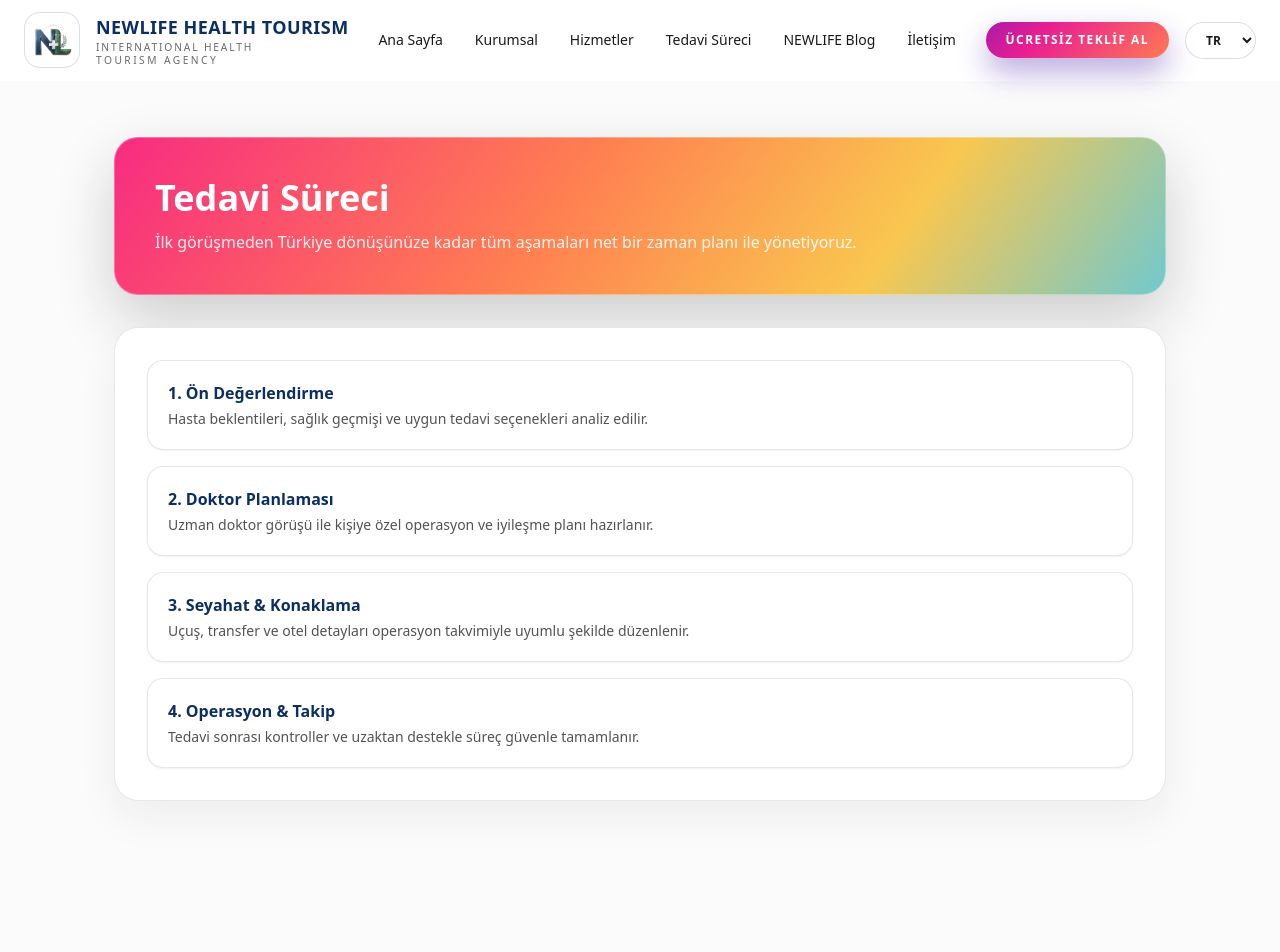
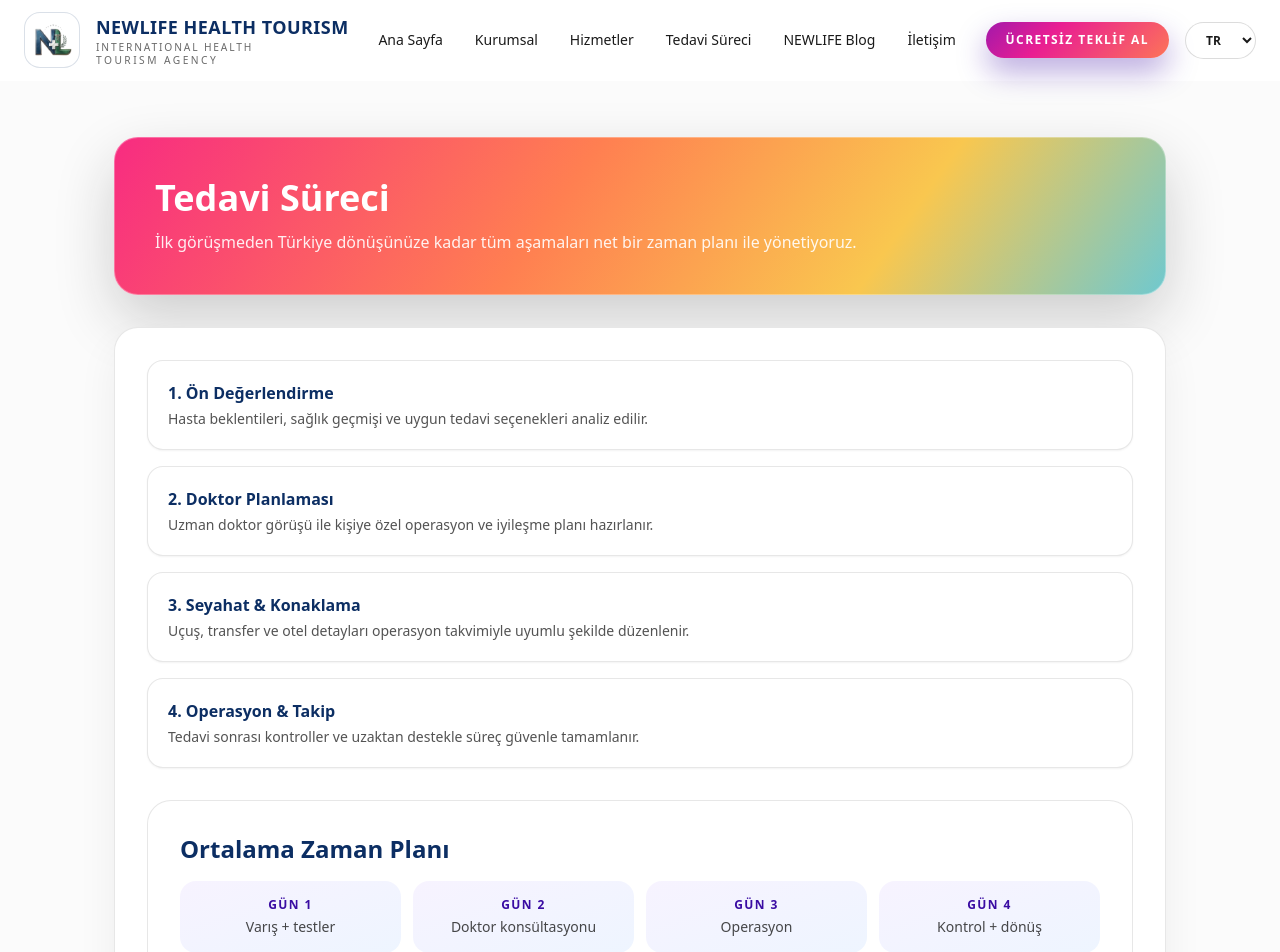
Before and after one commit to ibrahimtkmz/newlifehealth, a Next.js app: page /tedavi-sureci in a window 1280 px wide. Shown: the top 952 px of the page. Before the commit the page ends 857 px from the top, so only its background shows below. Built offline with nearby package versions, Linux system fonts and the light colour scheme.

Commit message:
Enhance header-linked pages with homepage-style sections

```diff
--- a/app/hizmetler/page.jsx
+++ b/app/hizmetler/page.jsx
@@ -12,6 +12,19 @@ export default function HizmetlerPage() {
           </div>
         ))}
       </div>
+
+      <section className="mt-8 grid gap-4 sm:grid-cols-3">
+        {[
+          ["Ön Değerlendirme", "Sağlık geçmişi ve beklentiler analiz edilerek uygun tedavi yol haritası hazırlanır."],
+          ["Uzman Planlama", "Anlaşmalı hekimlerle operasyon, konfor ve iyileşme planı kişiselleştirilir."],
+          ["Süreç Takibi", "Tedavi sonrası kontrol ve uzaktan destekle süreç güvenli şekilde tamamlanır."]
+        ].map(([title, text]) => (
+          <article key={title} className="rounded-2xl border border-[#1A1A1A]/10 bg-white p-5 shadow-sm">
+            <h3 className="text-base font-semibold text-[#0C2E63]">{title}</h3>
+            <p className="mt-2 text-sm text-[#1A1A1A]/70">{text}</p>
+          </article>
+        ))}
+      </section>
     </InnerPageLayout>
   );
 }
--- a/app/iletisim/page.jsx
+++ b/app/iletisim/page.jsx
@@ -17,6 +17,18 @@ export default function IletisimPage() {
           <p className="mt-2 text-base font-semibold">İstanbul, Türkiye</p>
         </div>
       </div>
+
+      <section className="mt-8 grid gap-4 sm:grid-cols-2">
+        <div className="rounded-3xl border border-[#1A1A1A]/10 bg-white p-6 shadow-sm">
+          <h2 className="text-xl font-bold text-[#0C2E63]">Hızlı Destek Saatleri</h2>
+          <p className="mt-2 text-sm text-[#1A1A1A]/75">Pazartesi - Cumartesi: 09:00 - 22:00</p>
+          <p className="text-sm text-[#1A1A1A]/75">Pazar: 11:00 - 18:00</p>
+        </div>
+        <div className="rounded-3xl border border-[#3a0ca3]/20 bg-gradient-to-br from-[#f7f3ff] to-[#eef5ff] p-6 shadow-sm">
+          <h2 className="text-xl font-bold text-[#0C2E63]">Ücretsiz Ön Değerlendirme</h2>
+          <p className="mt-2 text-sm text-[#1A1A1A]/75">Mesajınızla birlikte operasyon beklentinizi ve mevcut sağlık durumunuzu paylaştığınızda, danışmanlarımız 24 saat içinde size geri dönüş yapar.</p>
+        </div>
+      </section>
     </InnerPageLayout>
   );
 }
--- a/app/kurumsal/page.jsx
+++ b/app/kurumsal/page.jsx
@@ -18,6 +18,18 @@ export default function KurumsalPage() {
           </article>
         ))}
       </div>
+
+      <section className="mt-8 rounded-3xl border border-[#0C2E63]/10 bg-gradient-to-r from-[#f8f4ff] via-white to-[#eef5ff] p-6 sm:p-8">
+        <p className="text-xs font-semibold uppercase tracking-[0.14em] text-[#3a0ca3]">Kurumsal Yaklaşım</p>
+        <h2 className="mt-3 text-2xl font-bold text-[#0C2E63] sm:text-3xl">Uluslararası hastalar için tek noktadan koordinasyon</h2>
+        <div className="mt-5 grid gap-4 sm:grid-cols-2">
+          {["Klinik seçimi ve uzman eşleştirme", "Seyahat, transfer ve konaklama planlaması", "Tedavi sonrası kontrol ve dijital takip", "Çok dilli hasta danışmanlığı"].map((item) => (
+            <div key={item} className="rounded-2xl bg-white/90 p-4 text-sm text-[#1A1A1A]/80 shadow-sm">
+              {item}
+            </div>
+          ))}
+        </div>
+      </section>
     </InnerPageLayout>
   );
 }
--- a/app/newlife-blog/page.jsx
+++ b/app/newlife-blog/page.jsx
@@ -18,6 +18,12 @@ export default function NewlifeBlogPage() {
           </article>
         ))}
       </div>
+
+      <section className="mt-8 rounded-3xl border border-[#1A1A1A]/10 bg-gradient-to-r from-[#0C2E63] to-[#3a0ca3] p-6 text-white sm:p-8">
+        <p className="text-xs font-semibold uppercase tracking-[0.14em] text-white/70">Yeni İçerikler</p>
+        <h2 className="mt-2 text-2xl font-bold sm:text-3xl">Sağlık turizmi rehberleri her hafta güncellenir</h2>
+        <p className="mt-3 max-w-2xl text-sm text-white/85">Operasyon öncesi hazırlık, İstanbul’da konforlu konaklama, beslenme önerileri ve sonrası bakım adımlarıyla ilgili pratik içerikleri düzenli olarak yayınlıyoruz.</p>
+      </section>
     </InnerPageLayout>
   );
 }
--- a/app/tedavi-sureci/page.jsx
+++ b/app/tedavi-sureci/page.jsx
@@ -18,6 +18,23 @@ export default function TedaviSureciPage() {
           </div>
         ))}
       </div>
+
+      <section className="mt-8 rounded-3xl border border-[#1A1A1A]/10 bg-white p-6 sm:p-8">
+        <h2 className="text-xl font-bold text-[#0C2E63] sm:text-2xl">Ortalama Zaman Planı</h2>
+        <div className="mt-4 grid gap-3 sm:grid-cols-4">
+          {[
+            ["Gün 1", "Varış + testler"],
+            ["Gün 2", "Doktor konsültasyonu"],
+            ["Gün 3", "Operasyon"],
+            ["Gün 4", "Kontrol + dönüş"]
+          ].map(([day, desc]) => (
+            <div key={day} className="rounded-2xl bg-gradient-to-br from-[#f7f3ff] to-[#eef5ff] p-4 text-center">
+              <p className="text-xs font-semibold uppercase tracking-[0.12em] text-[#3a0ca3]">{day}</p>
+              <p className="mt-1 text-sm font-medium text-[#1A1A1A]/80">{desc}</p>
+            </div>
+          ))}
+        </div>
+      </section>
     </InnerPageLayout>
   );
 }
```
